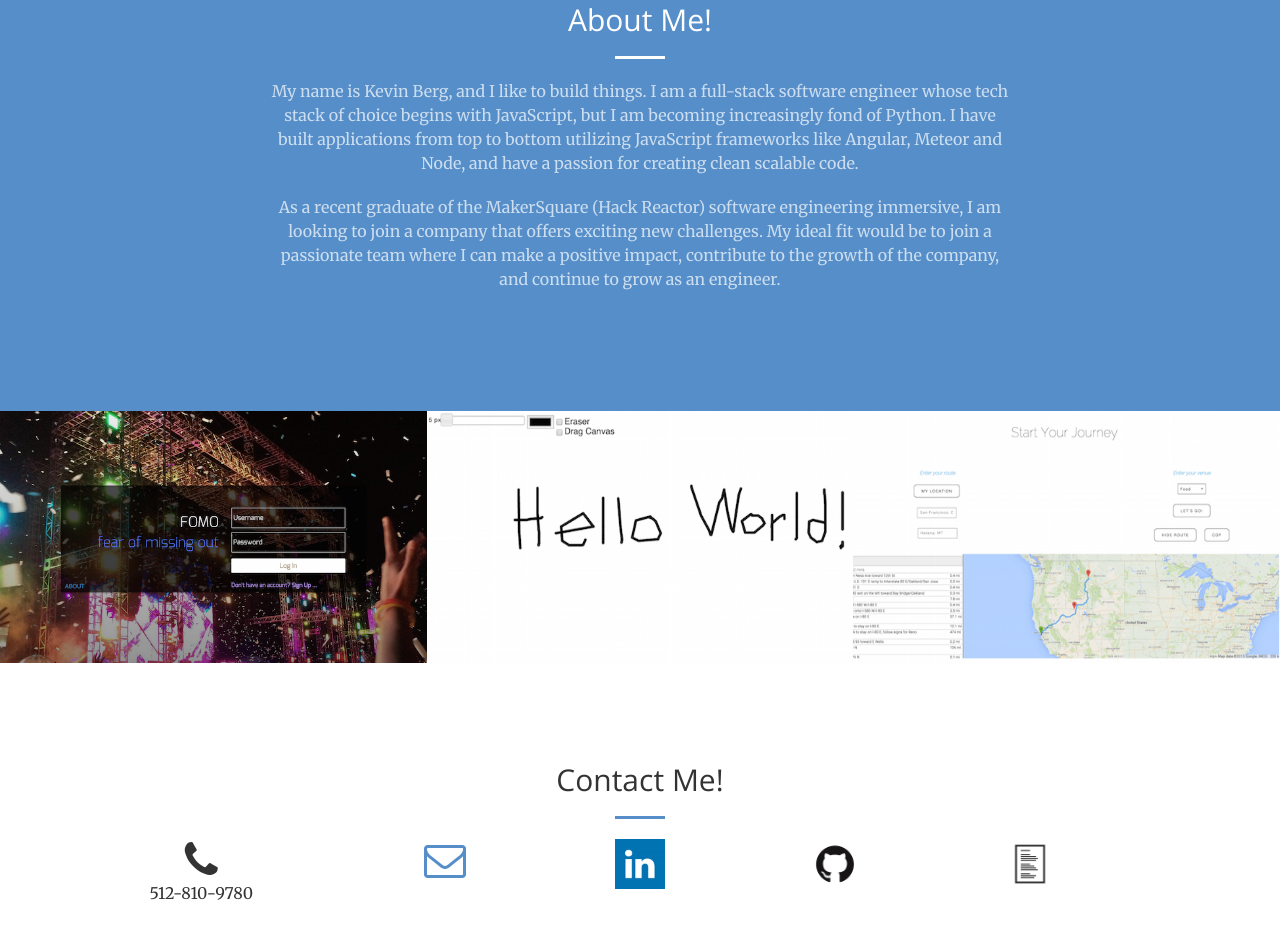
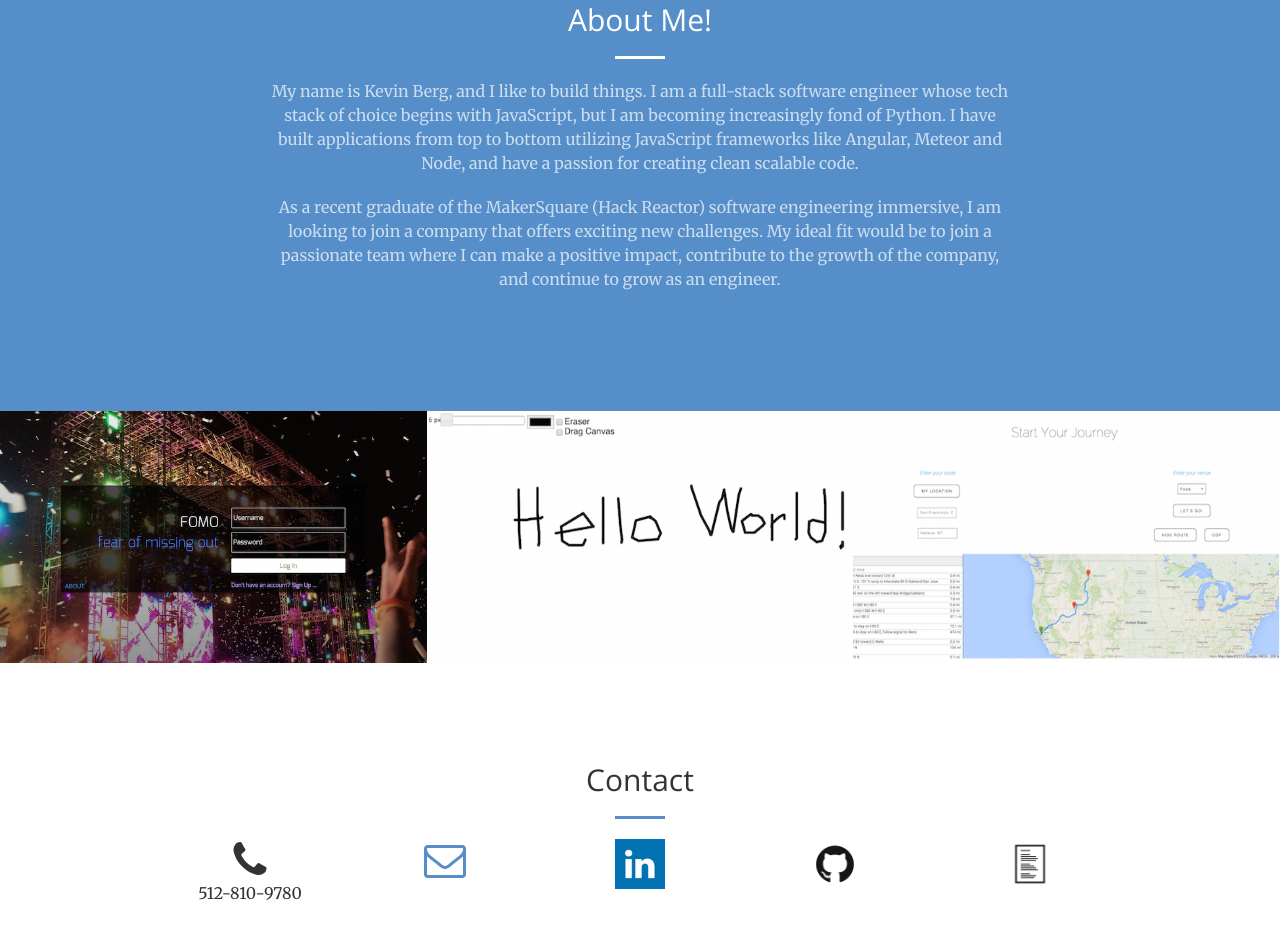
Before and after one commit to KevinMarkVI/portfolio, a plain HTML site: page index.html in a window 1280 px wide. Shown: the part 897-1836 px from the top of the page. Drawn offline with nearby package versions, Linux system fonts and the light colour scheme.

Commit message:
Fixed spacing

```diff
--- a/index.html
+++ b/index.html
@@ -138,11 +138,12 @@
     <section id="contact">
         <div class="container">
             <div class="row">
-                <div class="col-lg-8 col-lg-offset-2 text-center">
-                    <h2 class="section-heading">Contact Me!</h2>
+                <div class="col-lg-12 text-center">
+                    <h2 class="section-heading">Contact</h2>
                     <hr class="primary">
                 </div>
-                <div class="col-lg-3 text-center">
+                <div class="col-lg-1 text-center"></div>
+                <div class="col-lg-2 text-center">
                     <i class="fa fa-phone fa-3x"></i>
                     <p>512-810-9780</p>
                 </div>
@@ -158,6 +159,7 @@
                 <div class="col-lg-2 text-center">
                     <a href="#" download="KevinBergResume.pdf" title="Resume"><img src="img/resume-icon.jpg" width="50px"></img></a>
                 </div>
+                <div class="col-lg-1 text-center"></div>
             </div>
         </div>
     </section>
```
